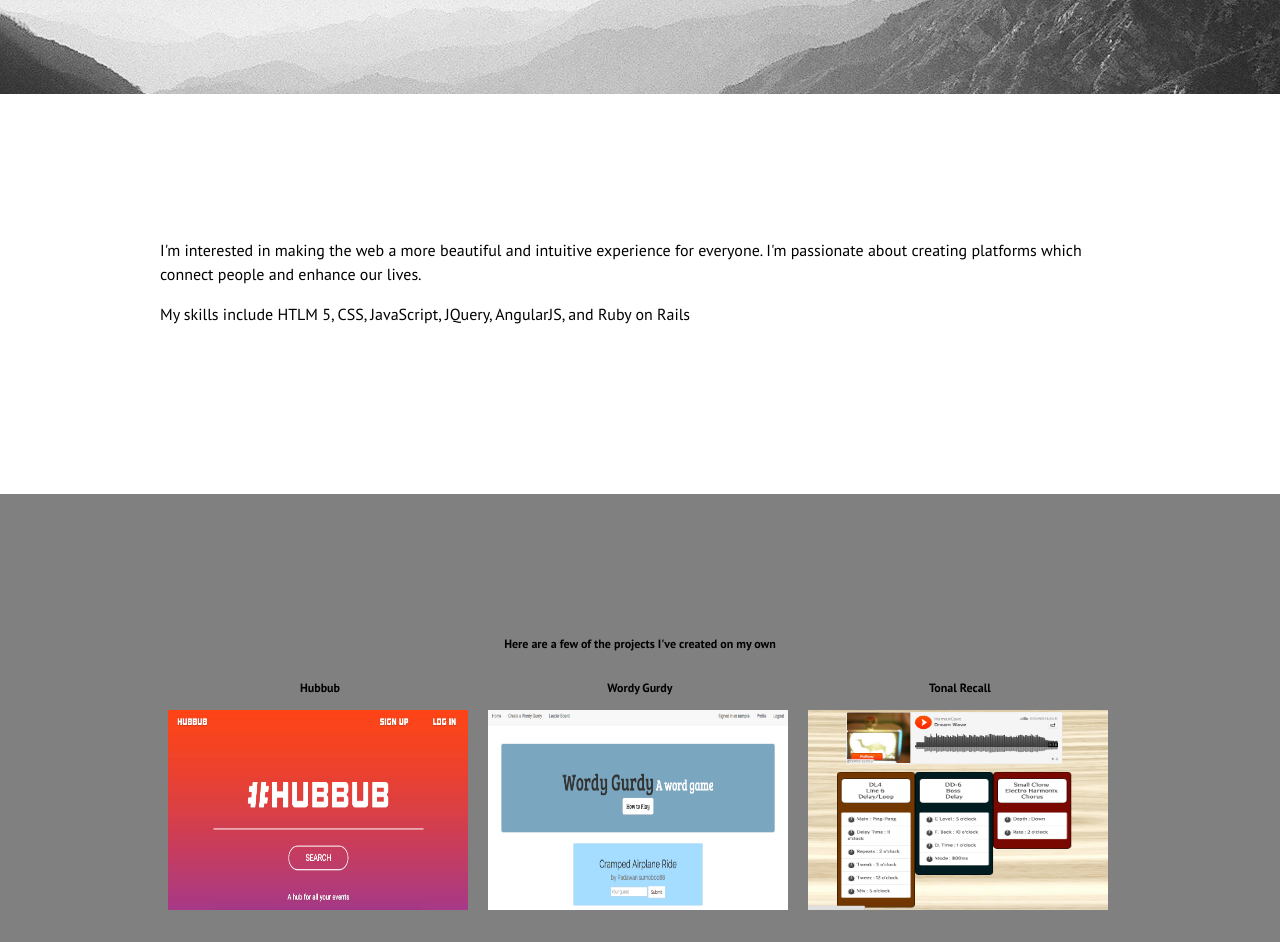
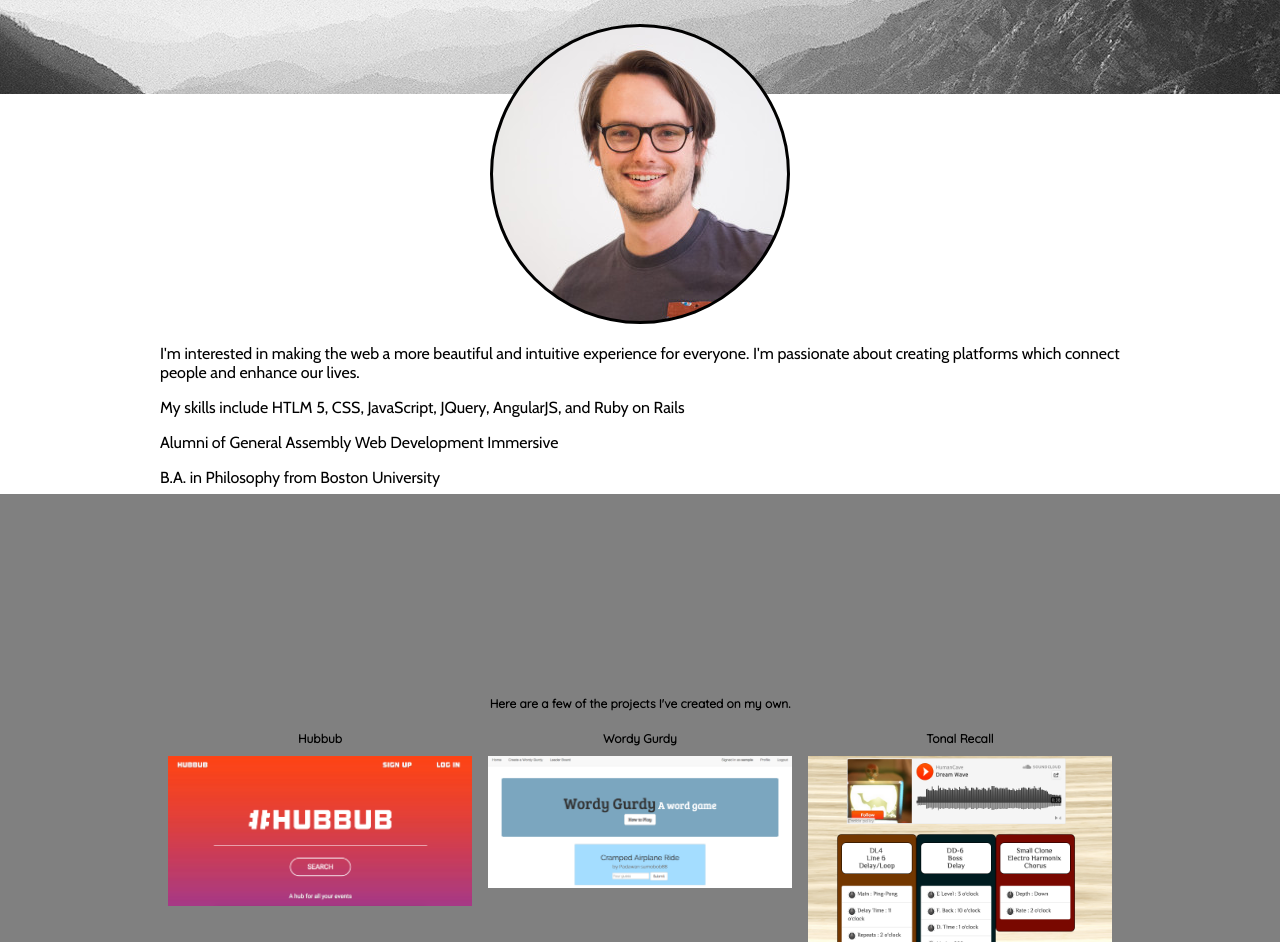
Before and after one commit to arisberg/homesite, a plain HTML site: page index.html in a window 1280 px wide. Shown: the part 306-1248 px from the top of the page. Drawn offline with nearby package versions, Linux system fonts and the light colour scheme.

Commit message:
adds picture

```diff
--- a/css/style.scss
+++ b/css/style.scss
@@ -1,35 +1,48 @@
 /*imports*/
 @import "normalize";
 @import "fluid_skeleton";
-@import url(http://fonts.googleapis.com/css?family=PT+Sans:400,700|PT+Serif:400,700);
+@import url(http://fonts.googleapis.com/css?family=Cabin);
+@import url(http://fonts.googleapis.com/css?family=Quicksand);
 
 html {
-    font: 100%/1.5em 'PT Sans', sans-serif;
+    font-family: 'Cabin';
 }
 
 h1, h2, h3 {
+    font-family:'Quicksand';
     text-align: center;
-    font: 'PT Serif';
 }
 
 img {
-    height:200px;
-    width: 300px;
+    max-height: 100%;
+    max-width: 100%;
 }
+
 
 .top {
     background: url('../images/mountains.jpg');
     height: 400px;
-    padding: 10% 0 15% 0;
+    padding: 5% 0 15% 0;
+    font-size: 2em;
 }
 
 .bio {
     height: 400px;
-    padding: 10% 0 15% 0;
+    padding: 15% 0 15% 0;
 }
 
 .showcase {
     background: grey;
     height: 700px;
-    padding: 10% 0 15% 0;
+    padding: 15% 0 15% 0;
 }
+
+.profile {
+    margin: 0 auto;
+    margin-bottom:20px;
+    background: url('../images/alexrisberg.jpg');
+    height:300px;
+    width:300px;
+    border: solid black 3px;
+    border-radius: 250px;
+}
--- a/index.html
+++ b/index.html
@@ -10,26 +10,31 @@
 
 </head>
 <body>
-<div class="band top" data-0="background-position:0px 0px;" data-200="background-position:0px -500px;">
+<div class="band top" data-0="background-position:0px 0px;" data-300="background-position:0px -500px;">
     <div class="container">
         <div class="sixteen columns">
             <h1>Alex Risberg</h1>
             <h2>Full Stack Web Developer</h2>
+            <div class="profile" data-0="margin-top:0px;" data-300="margin-top: 150px;"></div>
         </div>
     </div>
 </div>
 
-<div class="bio container" data-100="padding: 10% 0 15% 0" data-400="padding: 20% 0 35% 0" data-600="padding: 10% 0 15% 0">
+<div class="bio container" data-100="padding: 10% 0 15% 0;" data-400="padding: 20% 0 35% 0;" data-600="padding: 10% 0 30% 0">
     <p>I'm interested in making the web a more beautiful and intuitive experience for everyone.  I'm passionate about creating platforms which connect people and enhance our lives. </p>
     <p>My skills include HTLM 5, CSS, JavaScript, JQuery, AngularJS, and Ruby on Rails</p>
+    <p>Alumni of General Assembly Web Development Immersive</p>
+    <p>B.A. in Philosophy from Boston University</p>
 </div>
 
-<div class="band showcase" data-400="font-size: .5em" data-800="font-size: 1.5em">
+<div class="band showcase" data-400="font-size: .5em" data-800="font-size: 1.3em">
     <div class="container">
-        <h2>Here are a few of the projects I've created on my own</h2>
+        <h2>Here are a few of the projects I've created on my own.</h2>
         <div class="row"></div>
-            <div class="one-third column">
+            <div class="one-third column site">
                 <h2>Hubbub</h2>
+
+
                 <a href="https://gahubbub.herokuapp.com/">
                     <img src="images/hubbub.png">
                 </a>
```
Also changed, not shown: css/style.css, images/alexrisberg.jpg (added), 1 other file.
